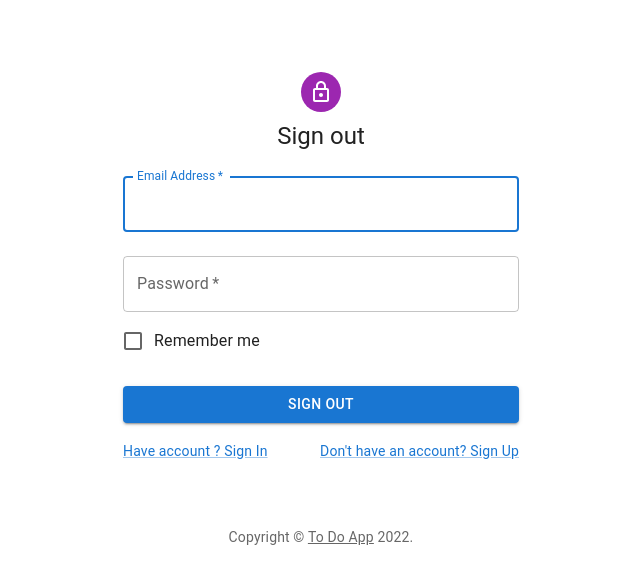
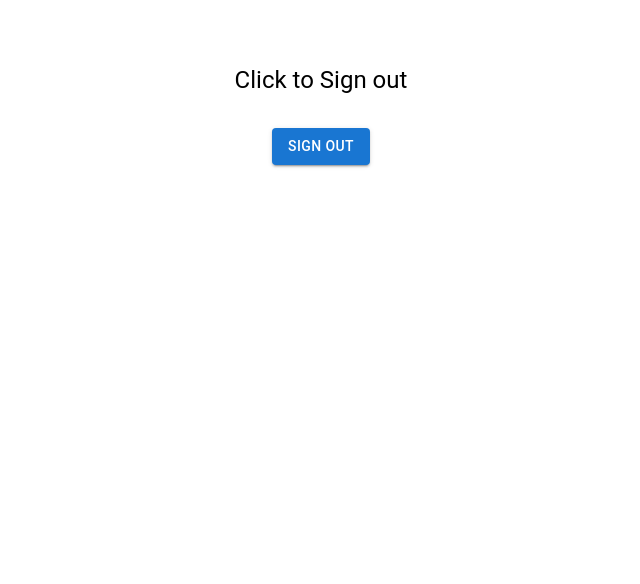
Before and after one commit to ploynatsinee/todo-nextjs-natsinee, a Next.js app: page /signout in a window 1280 px wide. Shown: the top 584 px of the page, without its empty margins (319-959 px from the left). Built offline with nearby package versions, Linux system fonts and the light colour scheme.

Commit message:
del network and fix signout FE

```diff
--- a/components/Signin.jsx
+++ b/components/Signin.jsx
@@ -59,6 +59,10 @@ export default function SignIn() {
         alert("Please fill out the information completely.");
       }
 
+      if (result.data == "Please confirm your email before sign in.") {
+        alert("Please confirm your email before sign in.");
+      }
+
       if (
         result.data == "User not found, Please recheck your email or password"
       ) {
@@ -67,7 +71,7 @@ export default function SignIn() {
 
       if (result.status == 200) {
         alert("Sign in successful, Welcome to my app !");
-        Router.push("/todo");
+        Router.push("/todo/?users_id=", result.data);
       }
     } catch (err) {
       console.log(err.message);
--- a/components/Signout.tsx
+++ b/components/Signout.tsx
@@ -17,51 +17,41 @@ import { useNavigate } from "react-router-dom";
 import { useState, useEffect } from "react";
 import Router from "next/router";
 
-function Copyright(props: any) {
-  return (
-    <Typography variant="body2" color="text.secondary" align="center" {...props}>
-      {'Copyright © '}
-      <Link color="inherit" href="https://mui.com/">
-      To Do App
-      </Link>{' '}
-      {new Date().getFullYear()}
-      {'.'}
-    </Typography>
-  );
-}
+// function Copyright(props: any) {
+//   return (
+//     <Typography variant="body2" color="text.secondary" align="center" {...props}>
+//       {'Copyright © '}
+//       <Link color="inherit" href="https://mui.com/">
+//       To Do App
+//       </Link>{' '}
+//       {new Date().getFullYear()}
+//       {'.'}
+//     </Typography>
+//   );
+// }
 
 const theme = createTheme();
 
 export default function SignOut() {
 
-  const [signoutData, setSignoutData] = useState({
-    email: "",
-    password: "",
-  });
+  // const [signoutData, setSignoutData] = useState({
+  //   email: "",
+  //   password: "",
+  // });
 
-  const handleChange = (event) => {
-    setSignoutData({
-      ...signoutData,
-      [event.target.name]: event.target.value,
-    });
-  };
+  // const handleChange = (event) => {
+  //   setSignoutData({
+  //     ...signoutData,
+  //     [event.target.name]: event.target.value,
+  //   });
+  // };
 
   const handleSubmit = async (event) => {
     event.preventDefault();
 
     try {
-      const result = await axiosInstance.post(`/signout`, signoutData)
+      const result = await axiosInstance.post(`/signout`)
       console.log(result);
-
-      if (result.data == "Please fill out the information completely.") {
-        alert("Please fill out the information completely.");
-      }
-
-      if (
-        result.data == "User not found, Please recheck your email or password"
-      ) {
-        alert("User not found, Please recheck your email or password");
-      }
 
       if (result.status == 200) {
         Router.push("/signin");
@@ -75,7 +65,7 @@ export default function SignOut() {
   return (
     <ThemeProvider theme={theme}>
       <Container component="main" maxWidth="xs">
-        <CssBaseline />
+        {/* <CssBaseline /> */}
         <Box
           sx={{
             marginTop: 8,
@@ -84,14 +74,14 @@ export default function SignOut() {
             alignItems: 'center',
           }}
         >
-          <Avatar sx={{ m: 1, bgcolor: 'secondary.main' }}>
+          {/* <Avatar sx={{ m: 1, bgcolor: 'secondary.main' }}>
             <LockOutlinedIcon />
-          </Avatar>
+          </Avatar> */}
           <Typography component="h1" variant="h5">
-            Sign out
+            Click to Sign out
           </Typography>
           <Box component="form" onSubmit={handleSubmit} noValidate sx={{ mt: 1 }}>
-            <TextField
+            {/* <TextField
               margin="normal"
               required
               fullWidth
@@ -101,8 +91,8 @@ export default function SignOut() {
               autoComplete="email"
               autoFocus
               onChange={handleChange}
-            />
-            <TextField
+            /> */}
+            {/* <TextField
               margin="normal"
               required
               fullWidth
@@ -112,11 +102,11 @@ export default function SignOut() {
               id="password"
               autoComplete="current-password"
               onChange={handleChange}
-            />
-            <FormControlLabel
+            /> */}
+            {/* <FormControlLabel
               control={<Checkbox value="remember" color="primary" />}
               label="Remember me"
-            />
+            />  */}
             <Button
               type="submit"
               fullWidth
@@ -125,7 +115,7 @@ export default function SignOut() {
             >
               Sign Out
             </Button>
-            <Grid container>
+            {/* <Grid container>
               <Grid item xs>
                 <Link href="http://localhost:3000/signin" variant="body2">
                   Have account ? Sign In
@@ -136,10 +126,10 @@ export default function SignOut() {
                   {"Don't have an account? Sign Up"}
                 </Link>
               </Grid>
-            </Grid>
+            </Grid> */}
           </Box>
         </Box>
-        <Copyright sx={{ mt: 8, mb: 4 }} />
+        {/* <Copyright sx={{ mt: 8, mb: 4 }} /> */}
       </Container>
     </ThemeProvider>
   );
```
Also changed, not shown: components/todo/Textfield.tsx (deleted, +0 -18 lines), docker-compose.yml (+7 -7 lines), pages/api/signup.js (line endings or trailing spaces), 2 other files (tests, documents, lock files or other folders).
